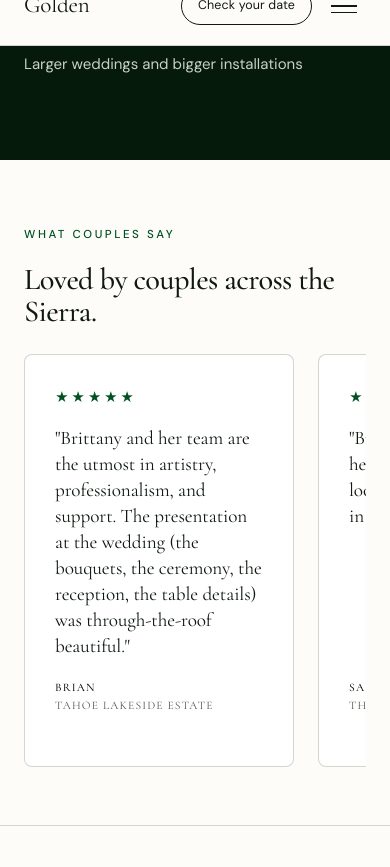
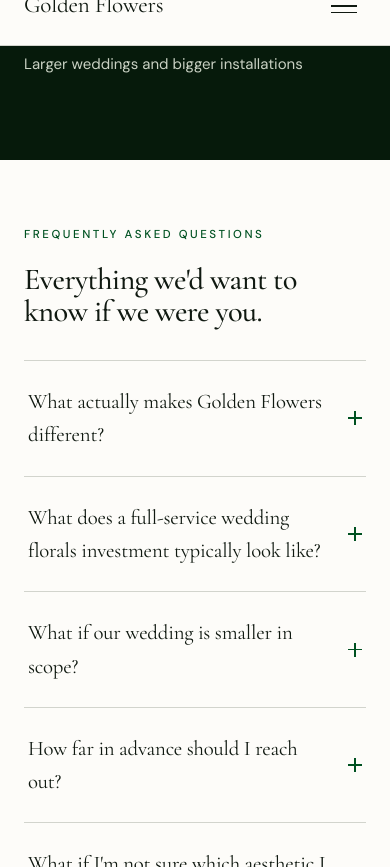
Before and after one commit to jshplhm/goldenflowers, a Jekyll site: the page built from weddings/index.md, in a window 390 px wide and 900 px high, scrolled down 5526 px, cut to the strip 33-900 px from the top of the window. Built offline with Jekyll 4.4.1, drawn with Linux system fonts in a browser that asks for light colours; some of the changed text lies outside the part shown.

Commit message:
FAQ before reviews, no header CTA on phones, and a clickable hero
Order: the questions a five-figure number provokes now come straight after
the price, and other couples' words are the last thing before "is your date
still open" rather than an accordion of logistics. Dividers follow from the
order: dark band into FAQ is a change of background and carries itself, FAQ
and reviews share a surface so the hairline goes between them (104px above,
111px below), reviews into the tinted CTA is another background change.
.tight came off the reviews; it assumed a quiet neighbour, and they are now
the last content section before the CTA.

The header CTA is gone on phones (<=860px). The page already carries a
booking button in view, and two competing calls to action on one small
screen is one too many; the menu behind the hamburger still has its own
full-width CTA. With the pill gone the wordmark fits at every width, so the
"Golden" short form and its 429px breakpoint are retired. Checked 1920 down
to 320: full name everywhere, no overflow.

.hero::after and .immersive::after get pointer-events:none. The decorative
scrim is absolutely positioned over the whole hero with no pointer-events,
so it swallowed every click and the opening photo could not be swapped in
/edit: the editor targets the <img> and the click never reached it. Proven
by hit-testing (1700,150), which returned HEADER.hero before and IMG.bg
after. Applies to every hero on the site, not just this page.

/about hero bottom padding --sp-s -> --sp-m, matching the padding-top of the
block below so the hairline between them sits centred (was 64px above the
rule against 112px below).

Co-Authored-By: Claude Opus 5 <noreply@anthropic.com>

```diff
--- a/_includes/redesign-nav.html
+++ b/_includes/redesign-nav.html
@@ -1,10 +1,5 @@
 <nav class="site-nav{% if page.hero_nav %} over-hero{% endif %}" id="site-nav">
-  {%- comment -%} Two spellings of the wordmark, swapped by CSS: phones need the
-  room for the "Check your date" pill (full name + pill + hamburger measures
-  399px, which overflows every iPhone narrower than 414). The link carries the
-  real name as its aria-label so the short form is never what gets announced or
-  read out, whichever span is showing. {%- endcomment -%}
-  <a class="brand" href="{{ site.baseurl }}/" aria-label="Golden Flowers"><span class="brand-full">Golden Flowers</span><span class="brand-short">Golden</span></a>
+  <a class="brand" href="{{ site.baseurl }}/" aria-label="Golden Flowers">Golden Flowers</a>
   <div class="nav-r">
     <a href="{{ site.baseurl }}/portfolio"{% if page.url contains '/portfolio' %} class="active"{% endif %}>Portfolio</a>
     <a href="{{ site.baseurl }}/venues"{% if page.url contains '/venues' %} class="active"{% endif %}>Venues</a>
--- a/assets/css/redesign.css
+++ b/assets/css/redesign.css
@@ -174,7 +174,10 @@ button.txt-link{background:none;border-top:0;border-left:0;border-right:0;cursor
 /* ---------- HERO ---------- */
 .hero{position:relative;height:100vh;min-height:660px;display:flex;align-items:flex-end;color:var(--paper);overflow:hidden;}
 .hero .bg{position:absolute;inset:0;width:100%;height:100%;object-fit:cover;}
-.hero::after{content:"";position:absolute;inset:0;background:linear-gradient(90deg,oklch(14% .03 150/.52) 0%,oklch(14% .03 150/.14) 40%,transparent 66%),linear-gradient(180deg,oklch(16% .03 150/.26) 0%,transparent 32%,transparent 60%,oklch(12% .03 150/.44) 100%);}
+/* pointer-events:none or this decorative scrim swallows every click over the
+   hero, which is why the opening photo could not be swapped in /edit: the
+   editor targets the <img> and the click never reached it. */
+.hero::after{pointer-events:none;content:"";position:absolute;inset:0;background:linear-gradient(90deg,oklch(14% .03 150/.52) 0%,oklch(14% .03 150/.14) 40%,transparent 66%),linear-gradient(180deg,oklch(16% .03 150/.26) 0%,transparent 32%,transparent 60%,oklch(12% .03 150/.44) 100%);}
 .hero-in{position:relative;z-index:3;width:100%;max-width:var(--content-max);margin:0 auto;padding:0 var(--pad) clamp(48px,6.5vw,84px);}
 .hero .ey{color:var(--paper);opacity:.95;margin-bottom:26px;}
 .hero h1{font-family:var(--d);font-weight:430;font-optical-sizing:auto;font-size:clamp(2.6rem,6vw,5.6rem);line-height:1.06;letter-spacing:-.02em;max-width:15ch;}
@@ -257,9 +260,11 @@ button.txt-link{background:none;border-top:0;border-left:0;border-right:0;cursor
    rather than the site's 282px rail. Tried aligning it and the owner preferred
    the inset -- the hero reads as its own opening rather than as the first of
    the page's sections. Leave it. */
-/* Bottom padding is --sp-s, not an ad-hoc 44: at 24-44px the portrait sat almost
-   on top of the divider below it while the hero carried 170px above. */
-.studio-hero{display:grid;grid-template-columns:1.02fr .98fr;gap:clamp(32px,5vw,72px);align-items:center;max-width:1400px;margin:0 auto;padding:clamp(112px,14vw,170px) var(--pad) var(--sp-s);}
+/* Bottom padding is --sp-m, matching the padding-top of the block below, so the
+   hairline between them sits centred. At the old 24-44px the portrait sat almost
+   on the rule, and at --sp-s the rule was still 64px below the hero against
+   112px above the next section. */
+.studio-hero{display:grid;grid-template-columns:1.02fr .98fr;gap:clamp(32px,5vw,72px);align-items:center;max-width:1400px;margin:0 auto;padding:clamp(112px,14vw,170px) var(--pad) var(--sp-m);}
 .studio-hero h1{font-family:var(--d);font-weight:430;font-optical-sizing:auto;font-size:clamp(2.6rem,6vw,5.6rem);line-height:1.02;letter-spacing:-.02em;margin:18px 0 22px;}
 .studio-hero h1 em{color:var(--forest);}
 .studio-hero .sh-sub{font-size:1.06rem;color:var(--fg2);line-height:1.62;max-width:46ch;}
@@ -308,15 +313,9 @@ button.txt-link{background:none;border-top:0;border-left:0;border-right:0;cursor
    860px block, because .facts was removed from that block to protect the
    row list above -- without it the base repeat(3,1fr) reaches the phone. */
 @media(max-width:600px){.facts{grid-template-columns:1fr;gap:36px;}}
-/* Wordmark swap. Measured: "Golden Flowers" + pill + hamburger needs 399px, so
-   it fits a 414px phone and up; "Golden" needs 326px and clears a 360px phone
-   with room. The pill also tightens here so the smallest handsets (320px) are
-   not the exception. */
-@media(max-width:429px){
-  .brand-full{display:none;}
-  .brand-short{display:inline;}
-  nav.site-nav .pill{padding:8px 16px;font-size:.78rem;}
-}
+/* The wordmark used to shorten to "Golden" under 430px because the header also
+   carried the "Check your date" pill. The pill is gone on phones now, so the
+   full name fits at every width and the swap is retired. */
 /* Optional per-fact link (see index.md). Only one card carries one today, so it
    is spaced to read as part of that card rather than as a row of buttons. */
 .facts .fact-more{margin-top:14px;}
@@ -397,7 +396,7 @@ button.txt-link{background:none;border-top:0;border-left:0;border-right:0;cursor
 /* ---------- IMMERSIVE ---------- */
 .immersive{position:relative;height:78vh;min-height:520px;margin-top:clamp(40px,5vw,70px);display:flex;align-items:center;justify-content:center;text-align:center;color:var(--paper);overflow:hidden;}
 .immersive .bg{position:absolute;inset:0;width:100%;height:100%;object-fit:cover;}
-.immersive::after{content:"";position:absolute;inset:0;background:oklch(15% .03 150/.42);}
+.immersive::after{pointer-events:none;content:"";position:absolute;inset:0;background:oklch(15% .03 150/.42);}
 .immersive .il{position:relative;z-index:2;padding:0 var(--pad);}
 .immersive .il p{font-family:var(--d);font-weight:430;font-optical-sizing:auto;font-size:clamp(1.9rem,4.4vw,3.4rem);line-height:1.18;letter-spacing:-.01em;max-width:20ch;margin:18px auto 0;}
 .immersive .lab{color:var(--accent-soft);}
@@ -624,11 +623,7 @@ body.lb-open{overflow:hidden;}
 /* ---------- INTERIOR CONTENT (shared: Studio / Process / Venues) ---------- */
 .block{max-width:var(--content-max);margin:0 auto;padding:var(--sp-m) var(--pad);}
 .block.tight{padding-top:clamp(40px,5vw,64px);padding-bottom:clamp(40px,5vw,64px);}
-/* .tight assumes a quiet neighbour above. On /weddings the reviews now follow a
-   full-bleed dark band directly (the assurance card that used to sit between
-   them was cut), so 64px read as cramped against the colour change. Back to the
-   ordinary section break every other block on the page uses. */
-.pricing-dark + .block.tight{padding-top:var(--sp-m);}
+
 .block-narrow{max-width:780px;margin:0 auto;padding:var(--sp-m) var(--pad);}
 /* .band is the full-bleed tonal-band wrapper (see /about); it gets the same
    heading treatment as .block so a section keeps its type when it changes
@@ -1341,10 +1336,10 @@ body.nav-hidden .venue-breadcrumb{top:0;}
      tappable things in the same corner. */
   nav.site-nav{justify-content:flex-start;gap:10px;}
   .brand{margin-right:auto;}
-  .nav-r{display:flex;gap:0;}
-  .nav-r a:not(.pill){display:none;}
-  /* The menu has its own full-width CTA on the same screen. */
-  body.menu-open .nav-r{display:none;}
+  /* No CTA in the header on phones. The page already carries its own booking
+     button in view, and two competing calls to action on one small screen is
+     one too many. The menu behind the hamburger still has a full-width CTA. */
+  .nav-r{display:none;}
   .nav-toggle{display:flex;}
   .twocol,.twoup{grid-template-columns:1fr;gap:28px;}
   /* .proc-step keeps its numeral column and rail at every width now. */
--- a/weddings/index.md
+++ b/weddings/index.md
@@ -123,20 +123,31 @@ reviews it had no job the page was not already doing. Copy is still in
 _data/weddings.yml under `assurance:` if it is ever wanted back.
 {%- endcomment -%}
 
-<!-- TESTIMONIALS -->
-<section class="block tight" id="reviews">
-  <span class="lab"><span data-ed="weddings:testimonials.label">{{ site.data.weddings.testimonials.label }}</span></span>
-  <h2 class="h-lg"><span data-ed="weddings:testimonials.heading">{{ site.data.weddings.testimonials.heading }}</span></h2>
-  {% include redesign-testimonials.html %}
-</section>
-
-<hr class="hr-line">
+{%- comment -%} FAQ before the reviews: the questions a five-figure number
+provokes come first, and other couples' words are a warmer handoff into "is your
+date still open" than an accordion of logistics.
+Dividers follow from the order: the dark band into the FAQ is a change of
+background and carries itself, the FAQ and the reviews share a surface so the
+hairline sits between them, and the reviews into the tinted CTA is another
+background change. {%- endcomment -%}
 
 <!-- FAQ -->
 <section class="block">
   <span class="lab"><span data-ed="weddings:faq.label">{{ site.data.weddings.faq.label }}</span></span>
   <h2 class="h-lg"><span data-ed="weddings:faq.heading">{{ site.data.weddings.faq.heading }}</span></h2>
   {% include redesign-faq.html %}
+</section>
+
+<hr class="hr-line">
+
+{%- comment -%} .tight is gone: it assumed a quiet neighbour, and the reviews are
+now the last content section before the CTA, so they take the ordinary section
+break like everything else. It also keeps the hairline above them centred. {%- endcomment -%}
+<!-- TESTIMONIALS -->
+<section class="block" id="reviews">
+  <span class="lab"><span data-ed="weddings:testimonials.label">{{ site.data.weddings.testimonials.label }}</span></span>
+  <h2 class="h-lg"><span data-ed="weddings:testimonials.heading">{{ site.data.weddings.testimonials.heading }}</span></h2>
+  {% include redesign-testimonials.html %}
 </section>
 
 <!-- CLOSING -->
```
